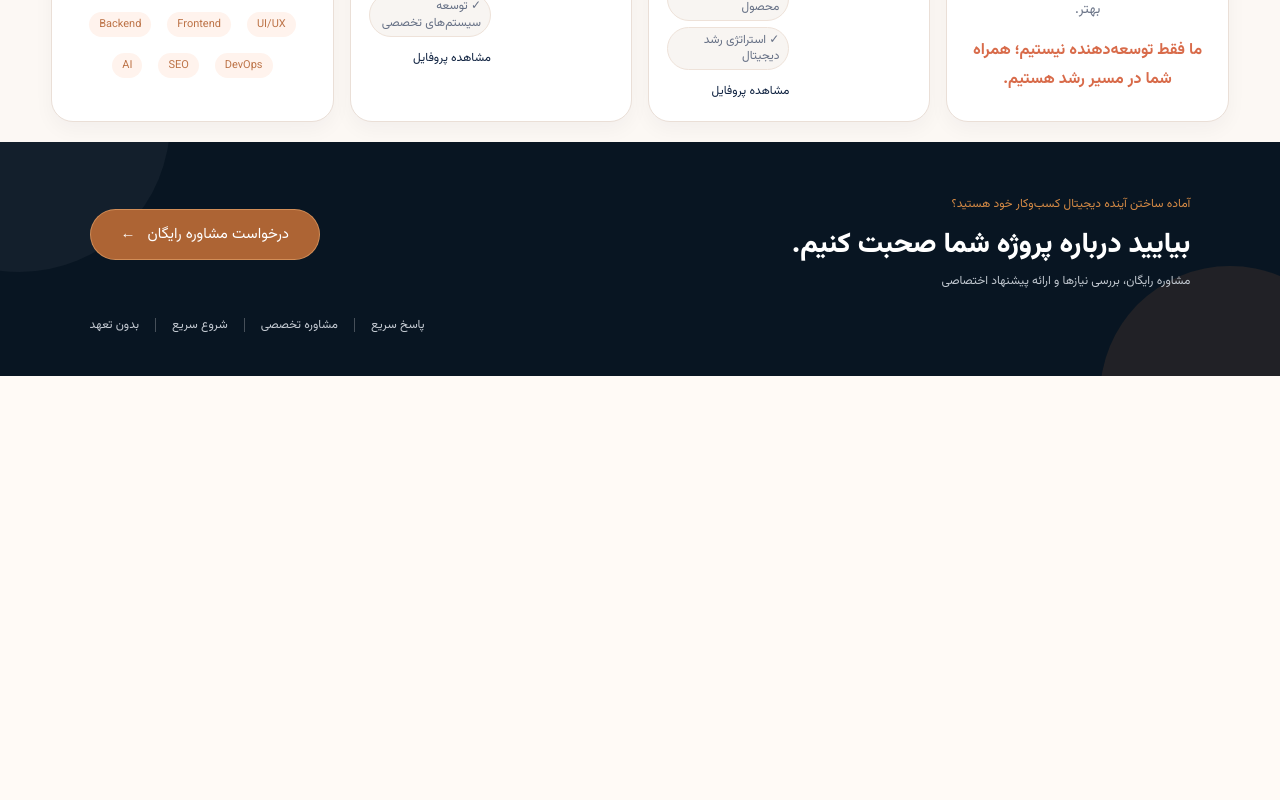
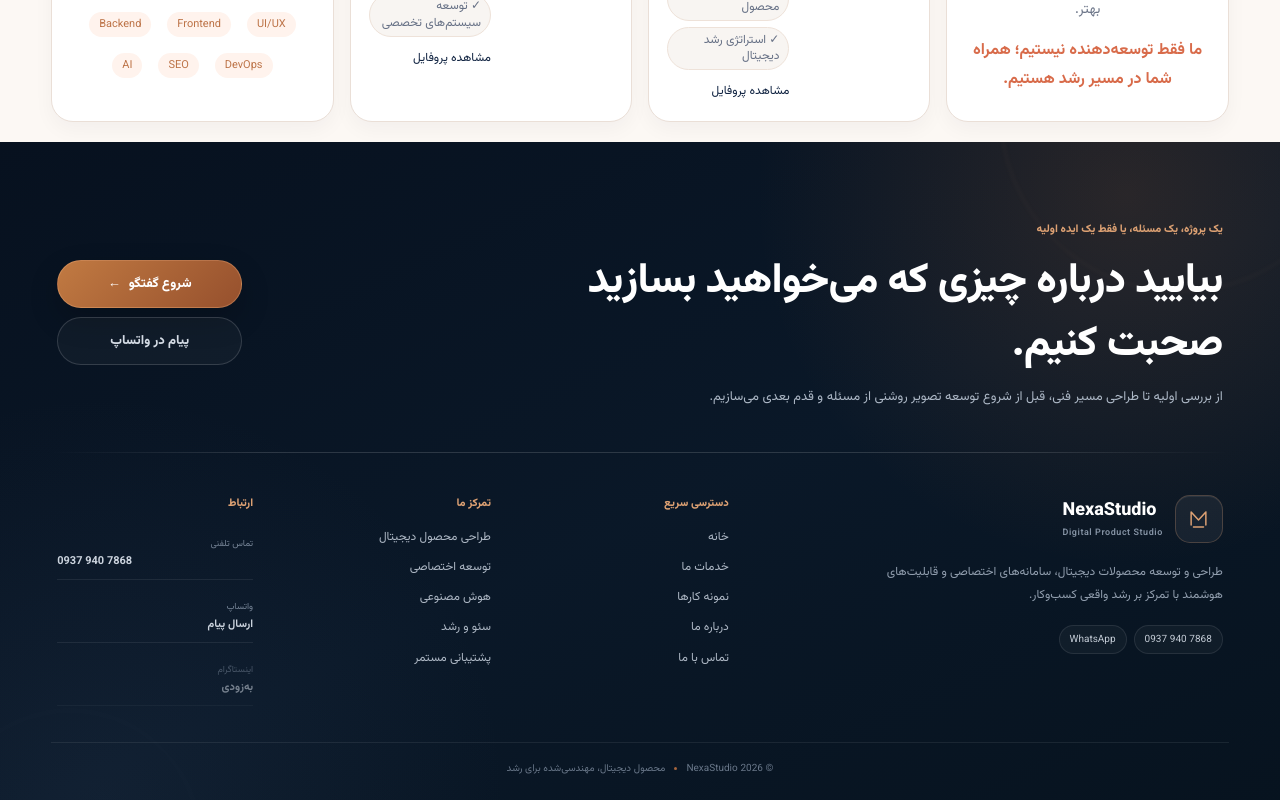
Before and after one commit to zohreksh/smartpilot, a Nuxt app: page / in a window 1280 px wide. Shown: the part 2233-3033 px from the top of the page. Before the commit the page ends 2609 px from the top, so only its background shows below. Built offline with nearby package versions, Linux system fonts and the light colour scheme.

Commit message:
Redesign premium site footer

```diff
--- a/components/SiteFooter.vue
+++ b/components/SiteFooter.vue
@@ -1,28 +1,505 @@
 <template>
   <footer class="site-footer">
-    <div class="decor decor-left"></div>
-    <div class="decor decor-right"></div>
-    <div class="footer-container">
-      <div class="footer-cta">
-        <div class="cta-text">
-          <span>آماده ساختن آینده دیجیتال کسب‌وکار خود هستید؟</span>
-          <h2>بیایید درباره پروژه شما صحبت کنیم.</h2>
-          <p>مشاوره رایگان، بررسی نیازها و ارائه پیشنهاد اختصاصی</p>
+    <div class="footer-glow footer-glow-one" aria-hidden="true"></div>
+    <div class="footer-glow footer-glow-two" aria-hidden="true"></div>
+
+    <div class="container footer-shell">
+      <section class="footer-cta">
+        <div class="footer-cta-copy">
+          <span class="footer-eyebrow">یک پروژه، یک مسئله، یا فقط یک ایده اولیه</span>
+          <h2>بیایید درباره چیزی که می‌خواهید بسازید صحبت کنیم.</h2>
+          <p>
+            از بررسی اولیه تا طراحی مسیر فنی، قبل از شروع توسعه تصویر روشنی از
+            مسئله و قدم بعدی می‌سازیم.
+          </p>
         </div>
-        <button>درخواست مشاوره رایگان <b>←</b></button>
+
+        <div class="footer-cta-actions">
+          <NuxtLink class="footer-primary-action" to="/contact">
+            شروع گفتگو
+            <span aria-hidden="true">←</span>
+          </NuxtLink>
+          <a
+            class="footer-secondary-action"
+            href="https://wa.me/989379407868"
+            target="_blank"
+            rel="noopener noreferrer"
+          >
+            پیام در واتساپ
+          </a>
+        </div>
+      </section>
+
+      <div class="footer-divider"></div>
+
+      <div class="footer-main">
+        <div class="footer-brand-column">
+          <NuxtLink class="footer-brand" to="/" aria-label="NexaStudio - صفحه اصلی">
+            <span class="footer-brand-symbol" aria-hidden="true">
+              <svg viewBox="0 0 40 40" fill="none">
+                <path d="M10.5 28.5V11.5L20 22l9.5-10.5v17" />
+                <path d="M13.5 31h13" />
+              </svg>
+            </span>
+            <span>
+              <strong>NexaStudio</strong>
+              <small>Digital Product Studio</small>
+            </span>
+          </NuxtLink>
+
+          <p class="footer-brand-copy">
+            طراحی و توسعه محصولات دیجیتال، سامانه‌های اختصاصی و قابلیت‌های
+            هوشمند با تمرکز بر رشد واقعی کسب‌وکار.
+          </p>
+
+          <div class="footer-contact-pills">
+            <a href="tel:+989379407868" dir="ltr">0937 940 7868</a>
+            <a
+              href="https://wa.me/989379407868"
+              target="_blank"
+              rel="noopener noreferrer"
+            >
+              WhatsApp
+            </a>
+          </div>
+        </div>
+
+        <nav class="footer-nav-column" aria-label="دسترسی سریع">
+          <span class="footer-column-title">دسترسی سریع</span>
+          <NuxtLink to="/">خانه</NuxtLink>
+          <NuxtLink to="/services">خدمات ما</NuxtLink>
+          <NuxtLink to="/#projects">نمونه کارها</NuxtLink>
+          <NuxtLink to="/about">درباره ما</NuxtLink>
+          <NuxtLink to="/contact">تماس با ما</NuxtLink>
+        </nav>
+
+        <div class="footer-nav-column">
+          <span class="footer-column-title">تمرکز ما</span>
+          <NuxtLink to="/services">طراحی محصول دیجیتال</NuxtLink>
+          <NuxtLink to="/services">توسعه اختصاصی</NuxtLink>
+          <NuxtLink to="/services">هوش مصنوعی</NuxtLink>
+          <NuxtLink to="/services">سئو و رشد</NuxtLink>
+          <NuxtLink to="/services">پشتیبانی مستمر</NuxtLink>
+        </div>
+
+        <div class="footer-social-column">
+          <span class="footer-column-title">ارتباط</span>
+
+          <a class="footer-contact-row" href="tel:+989379407868">
+            <span>تماس تلفنی</span>
+            <strong dir="ltr">0937 940 7868</strong>
+          </a>
+
+          <a
+            class="footer-contact-row"
+            href="https://wa.me/989379407868"
+            target="_blank"
+            rel="noopener noreferrer"
+          >
+            <span>واتساپ</span>
+            <strong>ارسال پیام</strong>
+          </a>
+
+          <div class="footer-contact-row is-disabled" aria-disabled="true">
+            <span>اینستاگرام</span>
+            <strong>به‌زودی</strong>
+          </div>
+        </div>
       </div>
-      <div class="footer-links"><div>پاسخ سریع</div><i></i><div>مشاوره تخصصی</div><i></i><div>شروع سریع</div><i></i><div>بدون تعهد</div></div>
+
+      <div class="footer-bottom">
+        <span>© 2026 NexaStudio</span>
+        <span class="footer-bottom-dot" aria-hidden="true"></span>
+        <span>محصول دیجیتال، مهندسی‌شده برای رشد</span>
+      </div>
     </div>
   </footer>
 </template>
+
 <style scoped>
-.site-footer{position:relative;overflow:hidden;width:100%;min-height:170px;background:#081522;color:#fff;direction:rtl;padding:32px 7%;font-family:inherit}
-.footer-container{position:relative;z-index:2;max-width:1200px;margin:auto;min-height:170px}
-.decor{position:absolute;border-radius:50%;pointer-events:none}.decor-left{width:300px;height:300px;left:-130px;top:-170px;background:rgba(255,255,255,.045)}.decor-right{width:260px;height:260px;right:-80px;bottom:-150px;background:rgba(211,121,68,.12)}
-.footer-cta{display:flex;align-items:center;justify-content:space-between;min-height:120px}.cta-text{text-align:right;transform:translateY(6px)}
-.cta-text span{font-size:12px;color:#d58a45}.cta-text h2{margin:8px 0 6px;font-size:28px;line-height:1.5;font-weight:800;color:#fff}.cta-text p{margin:0;color:#c1c8d0;font-size:12px}
-.footer-cta button{background:#ad6434;color:#fff;border:1px solid rgba(255,190,130,.45);border-radius:999px;padding:13px 30px;font-size:15px;font-family:inherit;white-space:nowrap;min-height:44px}.footer-cta button b{font-weight:400;margin-right:8px}
-.footer-links{position:absolute;left:0;bottom:10px;display:flex;align-items:center;gap:16px;color:#c5cbd3;font-size:12px;white-space:nowrap}
-.footer-links i{height:14px;width:1px;background:rgba(255,255,255,.25)}
-@media(max-width:768px){.site-footer{padding:35px 20px;min-height:auto}.footer-container{min-height:auto}.footer-cta{min-height:0;flex-direction:column;align-items:flex-start;gap:24px}.cta-text{text-align:right;transform:none;width:100%}.cta-text h2{font-size:22px;line-height:1.6}.footer-cta button{align-self:flex-start;padding:12px 24px}.footer-links{position:static;margin-top:24px;flex-wrap:wrap;gap:12px}}
+.site-footer {
+  position: relative;
+  overflow: hidden;
+  width: 100%;
+  padding: 74px 0 24px;
+  background:
+    radial-gradient(circle at 88% 8%, rgba(184, 107, 53, 0.18), transparent 29%),
+    radial-gradient(circle at 8% 100%, rgba(74, 95, 128, 0.12), transparent 30%),
+    linear-gradient(155deg, #07111f 0%, #0a1828 54%, #07131f 100%);
+  color: #fff;
+  direction: rtl;
+}
+
+.footer-glow {
+  position: absolute;
+  border-radius: 50%;
+  pointer-events: none;
+  filter: blur(2px);
+}
+
+.footer-glow-one {
+  width: 360px;
+  height: 360px;
+  top: -210px;
+  right: -80px;
+  border: 1px solid rgba(226, 160, 111, 0.12);
+}
+
+.footer-glow-two {
+  width: 260px;
+  height: 260px;
+  bottom: -170px;
+  left: -60px;
+  border: 1px solid rgba(255, 255, 255, 0.06);
+}
+
+.footer-shell {
+  position: relative;
+  z-index: 1;
+}
+
+.footer-cta {
+  display: flex;
+  align-items: center;
+  justify-content: space-between;
+  gap: 48px;
+  padding: 0 6px 42px;
+}
+
+.footer-cta-copy {
+  max-width: 720px;
+  text-align: right;
+}
+
+.footer-eyebrow {
+  color: #dda173;
+  font-size: 11px;
+  font-weight: 800;
+}
+
+.footer-cta h2 {
+  max-width: 710px;
+  margin: 10px 0 8px;
+  color: #fff;
+  font-size: clamp(28px, 3.3vw, 42px);
+  font-weight: 800;
+  line-height: 1.5;
+  letter-spacing: -0.015em;
+}
+
+.footer-cta p {
+  max-width: 650px;
+  margin: 0;
+  color: #aeb9c7;
+  font-size: 13px;
+  line-height: 1.9;
+}
+
+.footer-cta-actions {
+  display: flex;
+  flex: none;
+  flex-direction: column;
+  gap: 9px;
+  min-width: 185px;
+}
+
+.footer-primary-action,
+.footer-secondary-action {
+  display: inline-flex;
+  min-height: 48px;
+  align-items: center;
+  justify-content: center;
+  gap: 8px;
+  padding: 11px 20px;
+  border-radius: 999px;
+  font-size: 13px;
+  font-weight: 800;
+  transition:
+    transform 0.2s ease,
+    border-color 0.2s ease,
+    background 0.2s ease;
+}
+
+.footer-primary-action {
+  border: 1px solid rgba(255, 190, 140, 0.28);
+  background: linear-gradient(135deg, #c17a42, #96502d);
+  color: #fff;
+  box-shadow: 0 12px 30px rgba(0, 0, 0, 0.2);
+}
+
+.footer-secondary-action {
+  border: 1px solid rgba(255, 255, 255, 0.15);
+  background: rgba(255, 255, 255, 0.035);
+  color: #d4dbe4;
+}
+
+.footer-primary-action:hover,
+.footer-secondary-action:hover {
+  transform: translateY(-2px);
+}
+
+.footer-secondary-action:hover {
+  border-color: rgba(255, 255, 255, 0.26);
+  background: rgba(255, 255, 255, 0.06);
+}
+
+.footer-divider {
+  height: 1px;
+  background: linear-gradient(
+    90deg,
+    transparent,
+    rgba(255, 255, 255, 0.14) 18%,
+    rgba(255, 255, 255, 0.14) 82%,
+    transparent
+  );
+}
+
+.footer-main {
+  display: grid;
+  grid-template-columns: minmax(300px, 1.5fr) repeat(3, minmax(145px, 0.65fr));
+  gap: 42px;
+  padding: 42px 6px 36px;
+}
+
+.footer-brand-column {
+  max-width: 390px;
+}
+
+.footer-brand {
+  display: inline-flex;
+  align-items: center;
+  gap: 12px;
+}
+
+.footer-brand-symbol {
+  display: inline-flex;
+  flex: none;
+  align-items: center;
+  justify-content: center;
+  width: 48px;
+  height: 48px;
+  border: 1px solid rgba(221, 161, 115, 0.25);
+  border-radius: 15px;
+  background: rgba(255, 255, 255, 0.055);
+  color: #dda173;
+  box-shadow: inset 0 1px 0 rgba(255, 255, 255, 0.07);
+}
+
+.footer-brand-symbol svg {
+  width: 31px;
+  height: 31px;
+  stroke: currentColor;
+  stroke-width: 1.9;
+  stroke-linecap: round;
+  stroke-linejoin: round;
+}
+
+.footer-brand > span:last-child {
+  display: flex;
+  flex-direction: column;
+  gap: 1px;
+  direction: ltr;
+  text-align: left;
+}
+
+.footer-brand strong {
+  color: #fff;
+  font-size: 18px;
+  font-weight: 800;
+}
+
+.footer-brand small {
+  color: #8492a3;
+  font-size: 9px;
+  font-weight: 600;
+  letter-spacing: 0.06em;
+}
+
+.footer-brand-copy {
+  max-width: 360px;
+  margin: 18px 0 0;
+  color: #929faf;
+  font-size: 12px;
+  line-height: 1.9;
+}
+
+.footer-contact-pills {
+  display: flex;
+  flex-wrap: wrap;
+  gap: 7px;
+  margin-top: 18px;
+}
+
+.footer-contact-pills a {
+  padding: 6px 10px;
+  border: 1px solid rgba(255, 255, 255, 0.09);
+  border-radius: 999px;
+  background: rgba(255, 255, 255, 0.035);
+  color: #c4ccd6;
+  font-size: 10px;
+}
+
+.footer-nav-column,
+.footer-social-column {
+  display: flex;
+  flex-direction: column;
+  align-items: flex-start;
+  gap: 11px;
+}
+
+.footer-column-title {
+  margin-bottom: 5px;
+  color: #dda173;
+  font-size: 11px;
+  font-weight: 800;
+}
+
+.footer-nav-column a {
+  color: #aeb8c5;
+  font-size: 12px;
+  line-height: 1.6;
+  transition:
+    color 0.2s ease,
+    transform 0.2s ease;
+}
+
+.footer-nav-column a:hover {
+  color: #fff;
+  transform: translateX(-3px);
+}
+
+.footer-contact-row {
+  display: flex;
+  width: 100%;
+  flex-direction: column;
+  gap: 2px;
+  padding: 9px 0;
+  border-bottom: 1px solid rgba(255, 255, 255, 0.075);
+}
+
+.footer-contact-row span {
+  color: #788698;
+  font-size: 9px;
+}
+
+.footer-contact-row strong {
+  color: #cbd3dd;
+  font-size: 11px;
+  font-weight: 650;
+}
+
+.footer-contact-row.is-disabled {
+  opacity: 0.55;
+}
+
+.footer-bottom {
+  display: flex;
+  align-items: center;
+  justify-content: center;
+  gap: 9px;
+  padding: 18px 6px 0;
+  border-top: 1px solid rgba(255, 255, 255, 0.075);
+  color: #697789;
+  font-size: 10px;
+}
+
+.footer-bottom-dot {
+  width: 3px;
+  height: 3px;
+  border-radius: 50%;
+  background: #a6653d;
+}
+
+@media (max-width: 980px) {
+  .footer-main {
+    grid-template-columns: 1.3fr repeat(2, 0.7fr);
+  }
+
+  .footer-social-column {
+    grid-column: 2 / -1;
+    display: grid;
+    grid-template-columns: repeat(3, 1fr);
+    align-items: end;
+  }
+
+  .footer-social-column .footer-column-title {
+    grid-column: 1 / -1;
+  }
+}
+
+@media (max-width: 720px) {
+  .site-footer {
+    padding-top: 56px;
+  }
+
+  .footer-cta {
+    flex-direction: column;
+    align-items: stretch;
+    gap: 26px;
+    padding-bottom: 34px;
+  }
+
+  .footer-cta-actions {
+    display: grid;
+    grid-template-columns: 1fr 1fr;
+    min-width: 0;
+  }
+
+  .footer-main {
+    grid-template-columns: 1fr 1fr;
+    gap: 34px 24px;
+    padding-top: 34px;
+  }
+
+  .footer-brand-column {
+    grid-column: 1 / -1;
+  }
+
+  .footer-social-column {
+    grid-column: 1 / -1;
+    grid-template-columns: repeat(3, 1fr);
+  }
+
+  .footer-bottom {
+    flex-wrap: wrap;
+    text-align: center;
+  }
+}
+
+@media (max-width: 460px) {
+  .site-footer {
+    padding-top: 48px;
+  }
+
+  .footer-cta h2 {
+    font-size: 27px;
+  }
+
+  .footer-cta-actions {
+    grid-template-columns: 1fr;
+  }
+
+  .footer-main {
+    grid-template-columns: 1fr;
+    gap: 30px;
+  }
+
+  .footer-brand-column,
+  .footer-social-column {
+    grid-column: auto;
+  }
+
+  .footer-social-column {
+    display: flex;
+  }
+
+  .footer-bottom-dot {
+    display: none;
+  }
+
+  .footer-bottom {
+    flex-direction: column;
+    gap: 4px;
+  }
+}
 </style>
```
